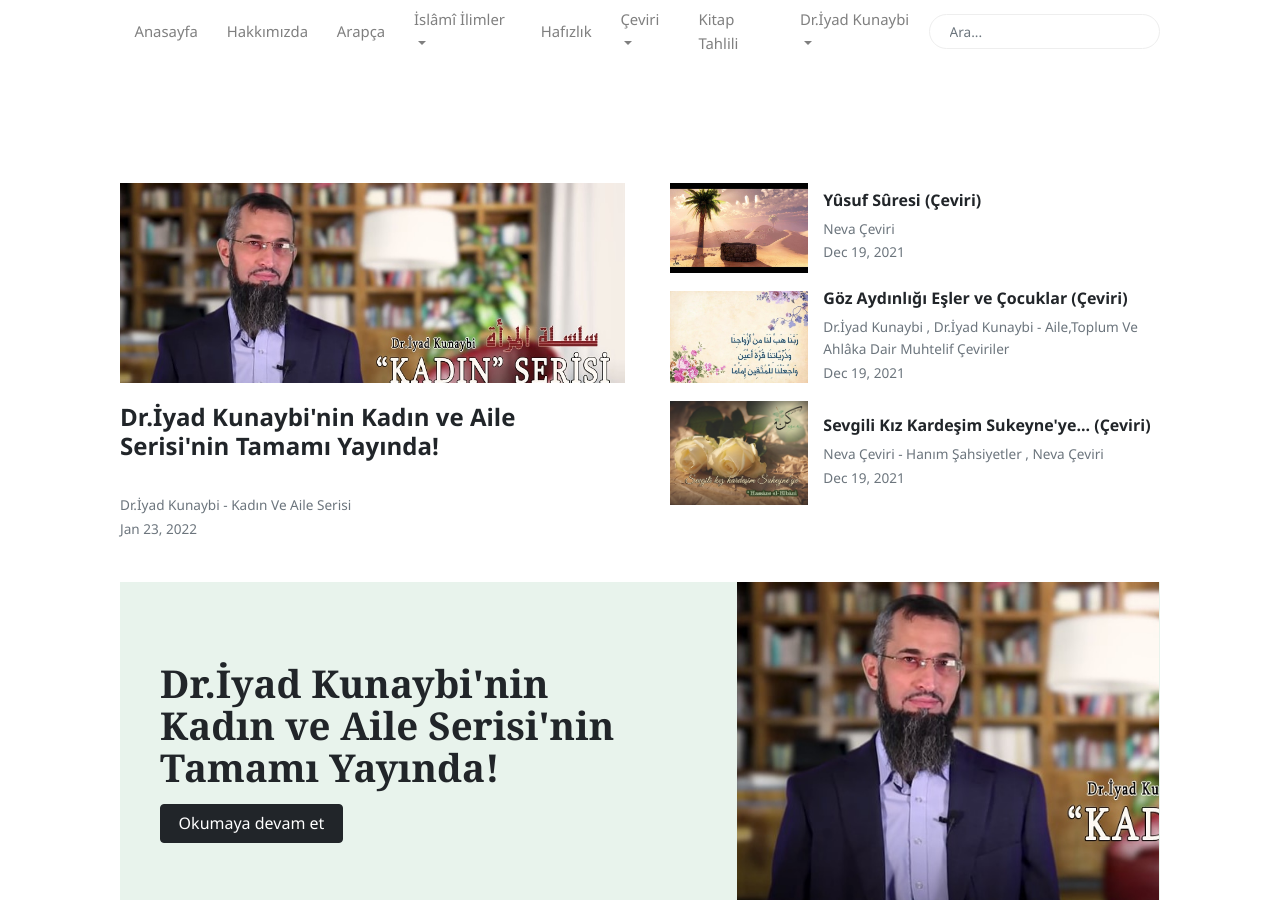
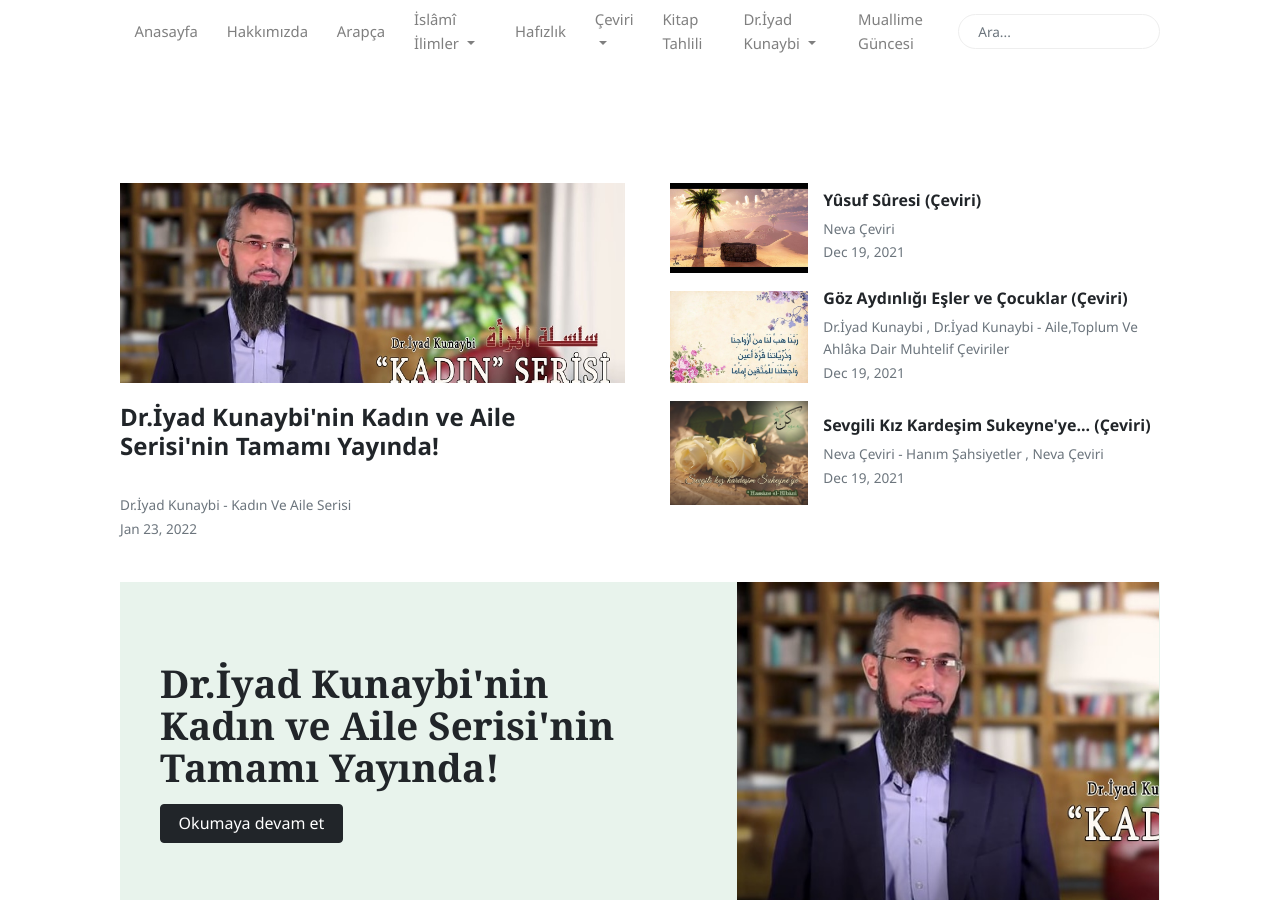
Before and after one commit to kulliyetuneva/website, a Jekyll site: the page built from index.html, in a window 1280 px wide and 900 px high. Built offline with Jekyll 4.4.1, drawn with Linux system fonts in a browser that asks for light colours; nearby versions of some CDN libraries; the list of posts is cut into pages by our own code.

Commit message:
Update Ayarlar “navigation”

```diff
--- a/_data/navigation.yml
+++ b/_data/navigation.yml
@@ -42,3 +42,5 @@ items:
         link: /category/dr-iyad-kunaybi-husn-u-zan-serisi
       - name: Aile, Toplum ve Ahlâka Dair Muhtelif Çeviriler
         link: /category/dr-iyad-kunaybi-aile-toplum-ve-ahlaka-dair-muhtelif-ceviriler
+  - name: Muallime Güncesi
+    link: /
```
